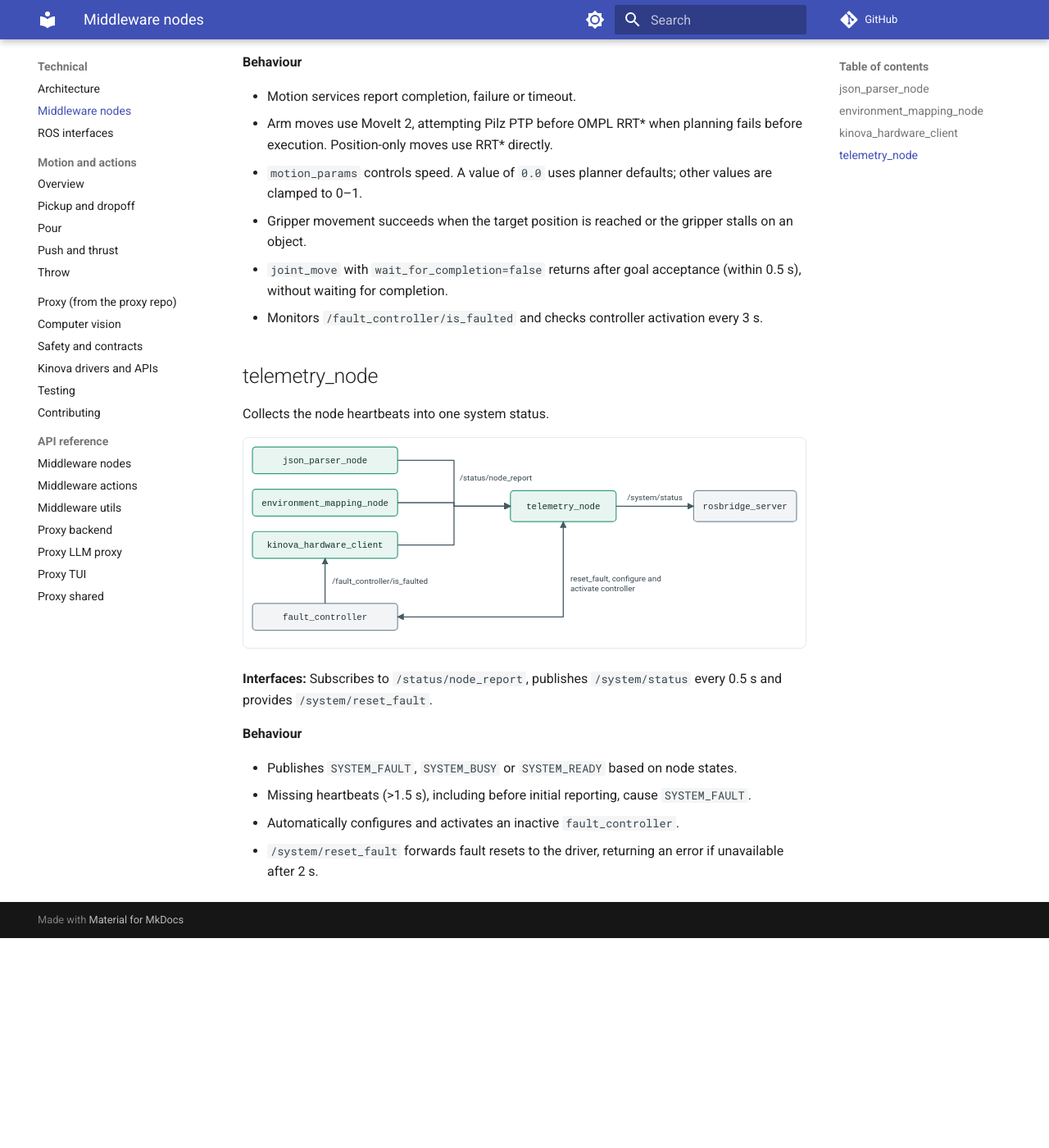
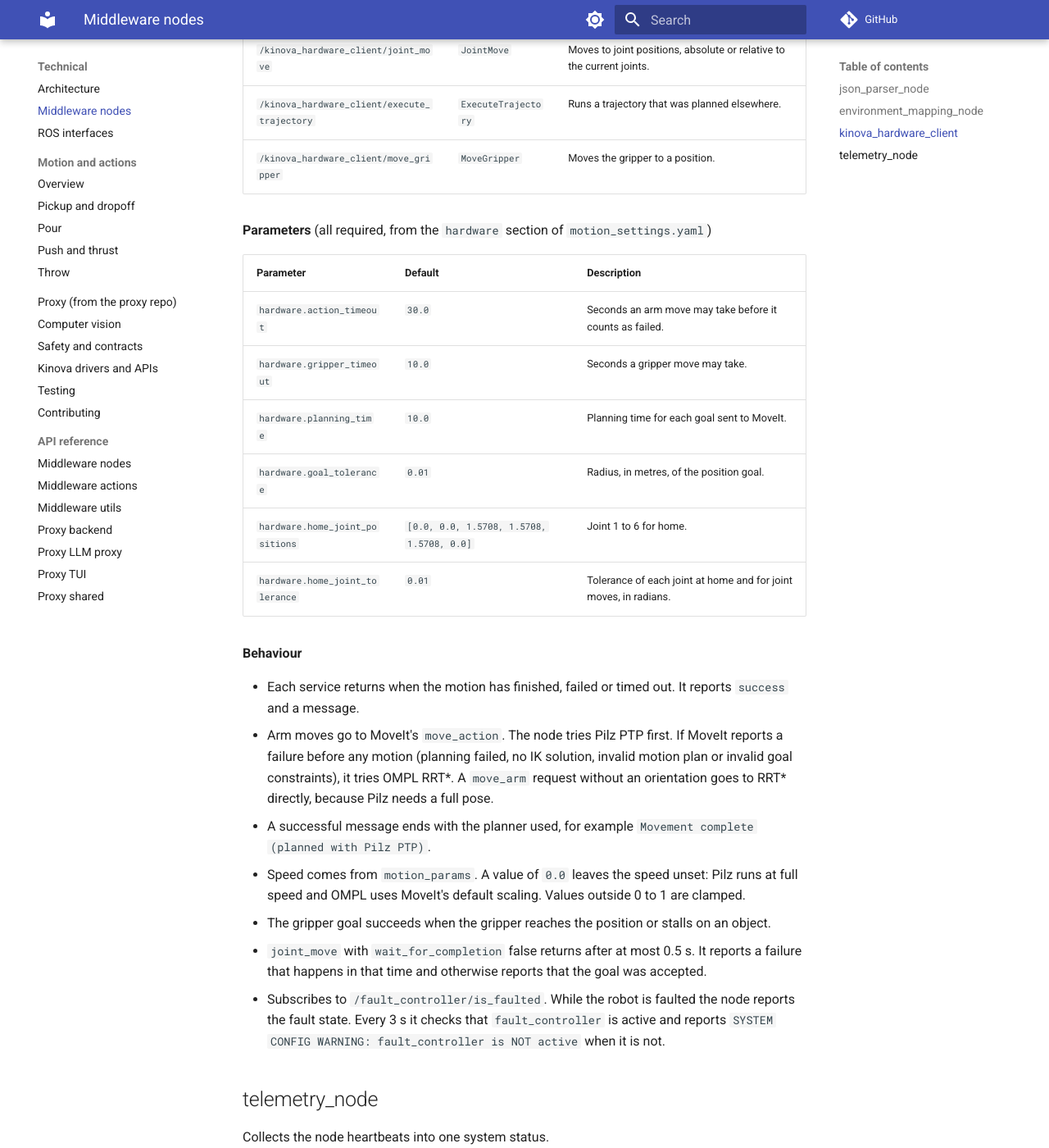
Before and after one commit to Jeremy-Allan/ROS2-middleware, an MkDocs documentation site: the page built from docs/technical/middleware-nodes.md, in a window 1280 px wide and 1400 px high, scrolled down 3820 px. Shown: the whole window at 82% size. Built offline with MkDocs 1.6.1 and Material for MkDocs 9.7.7, drawn with Linux system fonts in a browser that asks for light colours; comment, search, counter and statistics services are not loaded; before the commit the page ends 4964 px from its top, so only the background shows below that; some of the changed text lies outside the part shown.

Commit message:
Update middleware-nodes.md

```diff
--- a/docs/technical/middleware-nodes.md
+++ b/docs/technical/middleware-nodes.md
@@ -1,6 +1,6 @@
 # Middleware nodes
 
-The `kinova_interface` package contains four nodes. See [ROS interfaces](ros-interfaces.md) for interface definitions.
+The `kinova_interface` package provides four nodes. Message and service definitions are in [ROS interfaces](ros-interfaces.md).
 
 ![Services and actions between the nodes: rosbridge_server calls json_parser_node, which calls environment_mapping_node, kinova_hardware_client and MoveIt 2. kinova_hardware_client calls MoveIt 2 and the gripper controller.](../assets/diagrams/node-services.svg)
 
@@ -25,11 +25,13 @@
 
 **Behaviour**
 
-- Executes one recipe at a time, stopping on the first failed step.
-- Steps use `{"action": ..., "parameters": {...}}`. Optional `description` is logged; unknown keys are ignored.
-- Waits 0.5 s between steps and logs each result as `[recipe_log]`.
-- Tracks held objects: `pickup` sets the object; `dropoff` and `throw` clear it.
-- Passes subsequent steps to actions for grasp planning, including `pour` and `thrust`.
+- Runs one recipe at a time. A recipe needs a non-empty `steps` list. `recipe_name` is optional.
+- Each step is `{"action": ..., "parameters": {...}}`. `description` is optional and is logged. Other keys, such as `step_id`, are ignored.
+- Stops at the first step that fails and returns `Recipe failed at step N (action): reason`. An action name that is not one of the ten returns `Unknown action '<name>'`.
+- Waits 0.5 s between steps.
+- Keeps the name of the held object. `pickup` sets it. `dropoff` and `throw` clear it.
+- Gives each action the steps that follow it, so `pickup` can choose a grasp that suits a later `pour` or `thrust`.
+- Writes one `[recipe_log]` line per step to the node log, with the action, its parameters and the result.
 
 ## environment_mapping_node
 
@@ -37,20 +39,20 @@
 
 **Services**
 
-| Service | Type | Purpose |
+| Service | Type | Description |
 |---|---|---|
-| `/get_coordinates` | `GetObjectCoordinates` | Object position |
-| `/get_object_info` | `GetObjectInfo` | Object pose and shape |
-| `/get_relative_movement` | `GetRelativeMovement` | Named movement offset |
-| `/get_orientation_preset` | `GetOrientationPreset` | Named orientation |
-| `/get_robot_parameters` | `GetRobotParameters` | Available objects, presets and workspace bounds |
-| `/get_scene_objects` | `GetSceneObjects` | Scene objects and attachments |
-| `/update_scene_objects` | `UpdateSceneObjects` | Bulk scene updates |
-| `/update_object_pose` | `UpdateObjectPose` | Dictionary pose update |
-| `/attach_object` | `AttachObject` | Attach object |
-| `/detach_object` | `DetachObject` | Detach object |
-| `/remove_object` | `RemoveObject` | Remove unattached object |
-| `/reset_environment_scene` | `std_srvs/Trigger` | Restore configured scene |
+| `/get_coordinates` | `GetObjectCoordinates` | Position of an object. |
+| `/get_object_info` | `GetObjectInfo` | Pose and shape of an object. |
+| `/get_relative_movement` | `GetRelativeMovement` | Offset of a named movement. |
+| `/get_orientation_preset` | `GetOrientationPreset` | Roll, pitch and yaw of a named orientation. |
+| `/get_robot_parameters` | `GetRobotParameters` | Object, movement and orientation names, table bounds and held objects. The proxy reads this before every command. |
+| `/get_scene_objects` | `GetSceneObjects` | All objects and the attached ones, as JSON. |
+| `/update_scene_objects` | `UpdateSceneObjects` | Adds, updates or removes objects in bulk. The vision node uses it. |
+| `/update_object_pose` | `UpdateObjectPose` | Changes the stored pose of an object. |
+| `/attach_object` | `AttachObject` | Attaches an object to the gripper in the planning scene. |
+| `/detach_object` | `DetachObject` | Detaches an object and leaves it in the scene. |
+| `/remove_object` | `RemoveObject` | Deletes an object from the scene and the dictionary. The object must not be attached. |
+| `/reset_environment_scene` | `std_srvs/Trigger` | Reloads the objects and obstacles from `workspace_objects.yaml` and republishes the scene. |
 
 **Parameters**
 
@@ -60,12 +62,13 @@
 
 **Behaviour**
 
-- Loads workspace objects, obstacles and movement presets at startup. Invalid configuration prevents startup.
-- Supports Euler or quaternion orientations and `BOX`, `CYLINDER`, `CONE` and `SPHERE` shapes. Invalid shape types or dimensions fall back to defaults with warnings.
-- Waits up to 15 s for MoveIt's planning scene service before publishing objects.
-- `/update_object_pose` modifies the dictionary only, not the planning scene.
-- Bulk updates skip attached objects; `remove_missing` only removes dynamically added objects.
-- Scene reset clears attachments and reloads the configured objects and obstacles.
+- Reads both files once at start-up. A missing file, an invalid file or an object without a valid orientation stops the node.
+- Accepts an orientation as `roll`, `pitch` and `yaw`, or as a quaternion `x`, `y`, `z`, `w`. It stores a quaternion.
+- Supports `BOX`, `CYLINDER`, `CONE` and `SPHERE` shapes. An unknown shape type becomes a box with a warning. A wrong number of dimensions is replaced by default dimensions with a warning.
+- Waits up to 15 s for `/apply_planning_scene`, waits one more second, then adds every obstacle and object to the planning scene.
+- `/update_object_pose` changes the dictionary only. It does not move the object in the planning scene.
+- `/update_scene_objects` skips attached objects. With `remove_missing` set, it removes only objects that were not loaded from the file, which are the objects added by vision.
+- `/reset_environment_scene` removes any attachment and restores the file contents.
 
 ## kinova_hardware_client
 
@@ -82,24 +85,26 @@
 | `/kinova_hardware_client/execute_trajectory` | `ExecuteTrajectory` | Runs a trajectory that was planned elsewhere. |
 | `/kinova_hardware_client/move_gripper` | `MoveGripper` | Moves the gripper to a position. |
 
-**Parameters**
+**Parameters** (all required, from the `hardware` section of `motion_settings.yaml`)
 
-Configured through the `hardware` section of `motion_settings.yaml`. See [Configuration](../installation/configuration.md) for defaults and descriptions.
-
-Key parameters include:
-
-- `hardware.action_timeout`, `hardware.gripper_timeout`
-- `hardware.planning_time`, `hardware.goal_tolerance`
-- `hardware.home_joint_positions`, `hardware.home_joint_tolerance`
+| Parameter | Default | Description |
+|---|---|---|
+| `hardware.action_timeout` | `30.0` | Seconds an arm move may take before it counts as failed. |
+| `hardware.gripper_timeout` | `10.0` | Seconds a gripper move may take. |
+| `hardware.planning_time` | `10.0` | Planning time for each goal sent to MoveIt. |
+| `hardware.goal_tolerance` | `0.01` | Radius, in metres, of the position goal. |
+| `hardware.home_joint_positions` | `[0.0, 0.0, 1.5708, 1.5708, 1.5708, 0.0]` | Joint 1 to 6 for home. |
+| `hardware.home_joint_tolerance` | `0.01` | Tolerance of each joint at home and for joint moves, in radians. |
 
 **Behaviour**
 
-- Motion services report completion, failure or timeout.
-- Arm moves use MoveIt 2, attempting Pilz PTP before OMPL RRT* when planning fails before execution. Position-only moves use RRT* directly.
-- `motion_params` controls speed. A value of `0.0` uses planner defaults; other values are clamped to 0–1.
-- Gripper movement succeeds when the target position is reached or the gripper stalls on an object.
-- `joint_move` with `wait_for_completion=false` returns after goal acceptance (within 0.5 s), without waiting for completion.
-- Monitors `/fault_controller/is_faulted` and checks controller activation every 3 s.
+- Each service returns when the motion has finished, failed or timed out. It reports `success` and a message.
+- Arm moves go to MoveIt's `move_action`. The node tries Pilz PTP first. If MoveIt reports a failure before any motion (planning failed, no IK solution, invalid motion plan or invalid goal constraints), it tries OMPL RRT\*. A `move_arm` request without an orientation goes to RRT\* directly, because Pilz needs a full pose.
+- A successful message ends with the planner used, for example `Movement complete (planned with Pilz PTP)`.
+- Speed comes from `motion_params`. A value of `0.0` leaves the speed unset: Pilz runs at full speed and OMPL uses MoveIt's default scaling. Values outside 0 to 1 are clamped.
+- The gripper goal succeeds when the gripper reaches the position or stalls on an object.
+- `joint_move` with `wait_for_completion` false returns after at most 0.5 s. It reports a failure that happens in that time and otherwise reports that the goal was accepted.
+- Subscribes to `/fault_controller/is_faulted`. While the robot is faulted the node reports the fault state. Every 3 s it checks that `fault_controller` is active and reports `SYSTEM CONFIG WARNING: fault_controller is NOT active` when it is not.
 
 ## telemetry_node
 
@@ -107,11 +112,18 @@
 
 ![Status flow: three nodes publish heartbeats to telemetry_node, which publishes the system status and talks to the fault controller.](../assets/diagrams/status-flow.svg)
 
-**Interfaces:** Subscribes to `/status/node_report`, publishes `/system/status` every 0.5 s and provides `/system/reset_fault`.
+**Interfaces**
+
+| Name | Type | Description |
+|---|---|---|
+| `/status/node_report` | `ExtendedStatus` (subscribed) | Heartbeat from each node. |
+| `/system/status` | `SystemSummary` (published) | Aggregate status, every 0.5 s. |
+| `/system/reset_fault` | `std_srvs/Trigger` | Forwards to the driver's `/fault_controller/reset_fault`. |
 
 **Behaviour**
 
-- Publishes `SYSTEM_FAULT`, `SYSTEM_BUSY` or `SYSTEM_READY` based on node states.
-- Missing heartbeats (>1.5 s), including before initial reporting, cause `SYSTEM_FAULT`.
-- Automatically configures and activates an inactive `fault_controller`.
-- `/system/reset_fault` forwards fault resets to the driver, returning an error if unavailable after 2 s.
+- The system state is `SYSTEM_FAULT` if any node reports `STATE_FAULT`, otherwise `SYSTEM_BUSY` if any node reports `STATE_BUSY`, otherwise `SYSTEM_READY`.
+- A node with no heartbeat for more than 1.5 s counts as faulted. Its message starts with `CRITICAL: Node heartbeat timed out`.
+- Before any heartbeat arrives the state is `SYSTEM_FAULT`.
+- When `kinova_hardware_client` reports an inactive `fault_controller`, the node configures and activates it through the controller manager.
+- `/system/reset_fault` waits 2 s for the driver service. If the service is missing it returns `Hardware driver service not ready.`
```
